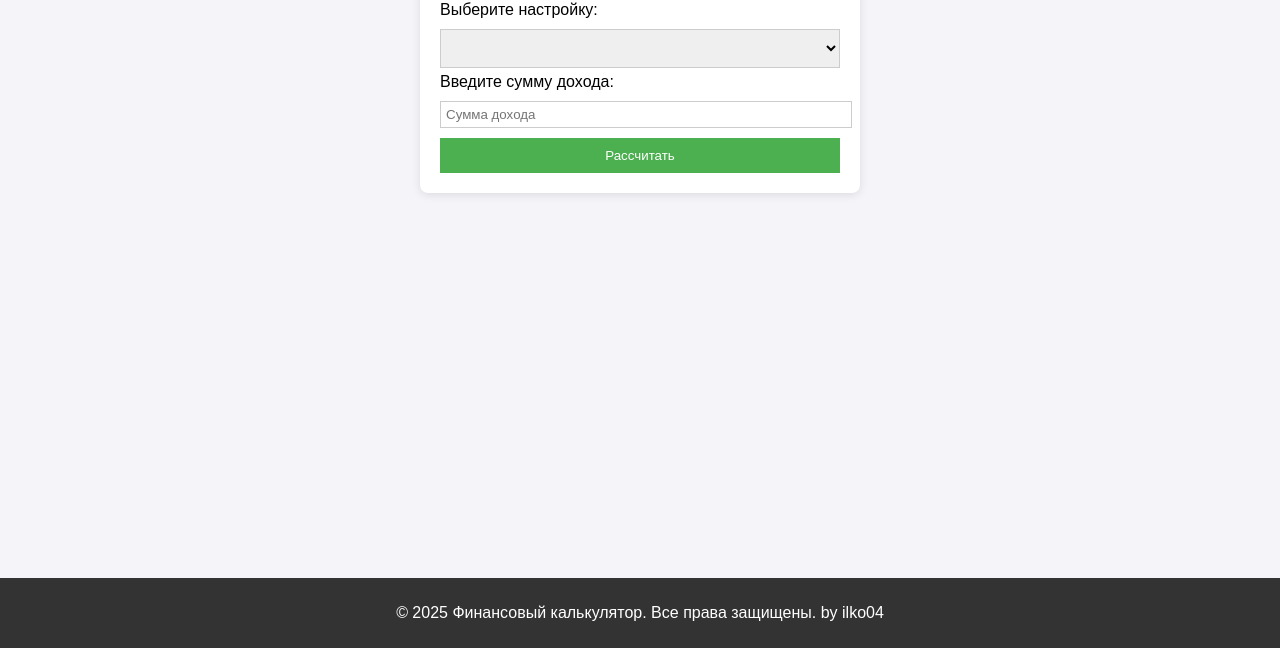
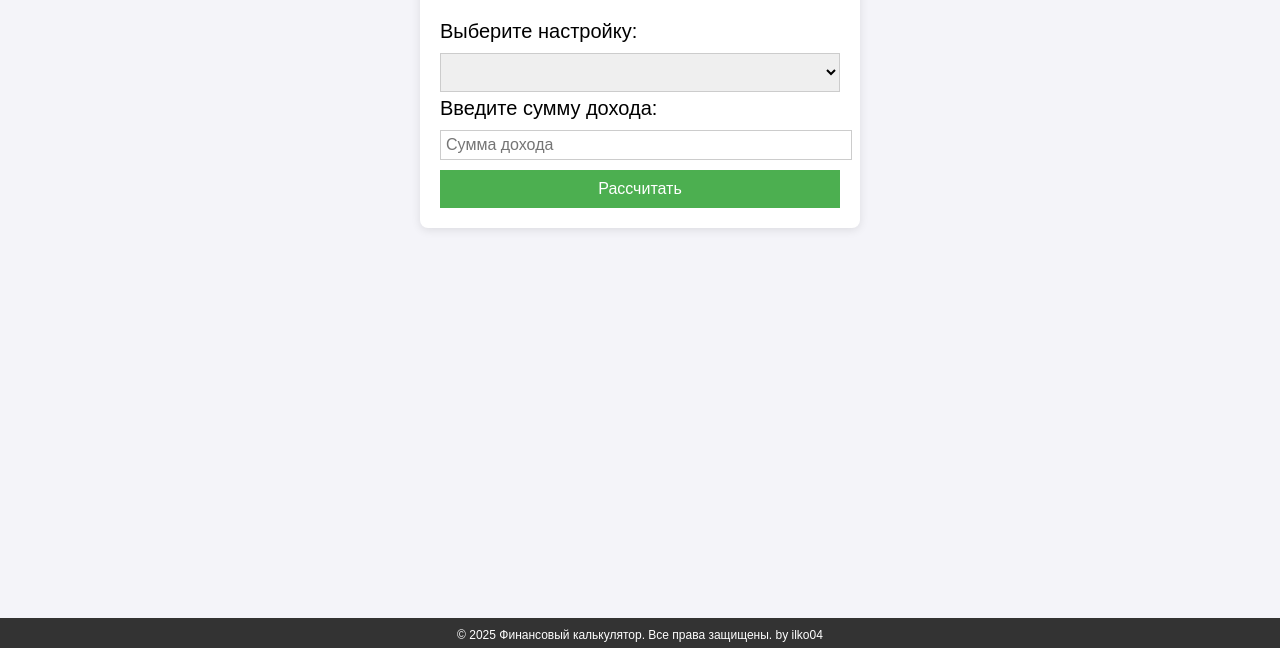
Before and after one commit to ilko04/finapp-2.0, a plain HTML site: page index.html in a window 1280 px wide. Shown: the part 152-800 px from the top of the page. Drawn offline with Linux system fonts and the light colour scheme.

Commit message:
Update index.html

```diff
--- a/index.html
+++ b/index.html
@@ -12,9 +12,9 @@
     <link rel="manifest" href="manifest.json">
     <title>Финансовый калькулятор</title>
     <style>
-        body { font-family: Arial, sans-serif; background-color: #f4f4f9; margin: 0; padding: 0; }
+        body { font-family: Arial, sans-serif; font-size: 20px; background-color: #f4f4f9; margin: 0; padding: 0; }
         .container { max-width: 400px; margin: 20px auto; padding: 20px; background: white; border-radius: 8px; box-shadow: 0 2px 10px rgba(0, 0, 0, 0.1); }
-        .button { width: 100%; padding: 10px; margin-top: 10px; background: #4CAF50; color: white; border: none; cursor: pointer; }
+        .button { width: 100%; padding: 10px; margin-top: 10px; font-size: 16px; background: #4CAF50; color: white; border: none; cursor: pointer; }
         .button:hover { background: #b8e0ba; }
         .menu { display: flex; justify-content: space-around; margin-bottom: 20px; }
         .hidden { display: none; }
@@ -23,16 +23,25 @@
     background: #333; /* Темный фон */
     color: white; /* Белый текст */
     text-align: center; /* Выравнивание по центру */
-    padding: 10px 0; /* Отступ сверху и снизу */
+    padding: 5px 0; /* Отступ сверху и снизу */
     position: fixed; /* Фиксированное положение */
     bottom: 0; /* Прижимаем к низу */
     width: 100%; /* На всю ширину */
+    height: 20px; /* Уменьшаем высоту футера */
+    font-size: 12px;
+    line-height: 1px; /* Выравниваем текст по центру */
+
 }
         input.button {
     background: white;
     color: black;
     border: 1px solid #ccc;
     padding: 5px;
+    font-size: 16px;
+}
+/* Добавляем место внизу для кнопки */
+#basket-container {
+    margin-bottom: 60px; /* Отступ, чтобы кнопка не перекрывалась футером */
 }
     </style>
 </head>
```
